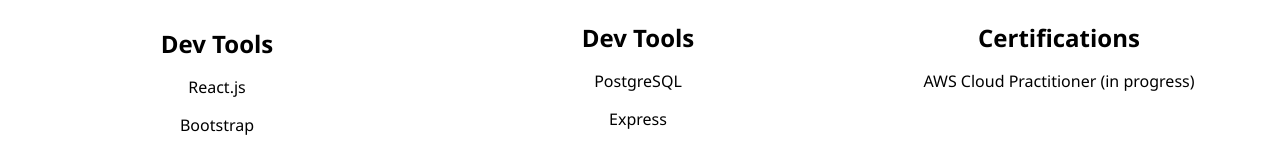
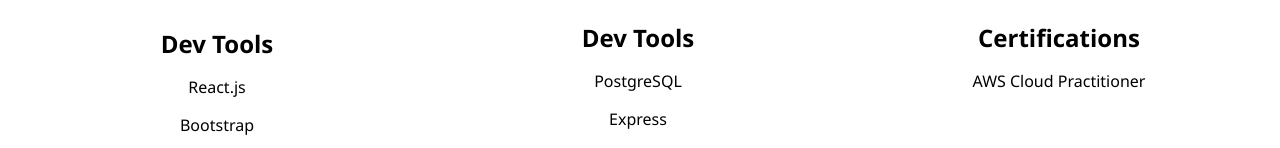
Before and after one commit to mikeydonz/portfolio, a plain HTML site: page index.html in a window 1280 px wide. Shown: the part 1527-1675 px from the top of the page. Drawn offline with Linux system fonts and the light colour scheme.

Commit message:
Updated Certifications Section

```diff
--- a/index.html
+++ b/index.html
@@ -97,7 +97,7 @@
 
                     <br>
                     <h3>Certifications</h3>
-                    <p>AWS Cloud Practitioner (in progress)</p>
+                    <p>AWS Cloud Practitioner</p>
 
 
                 </div>
```
